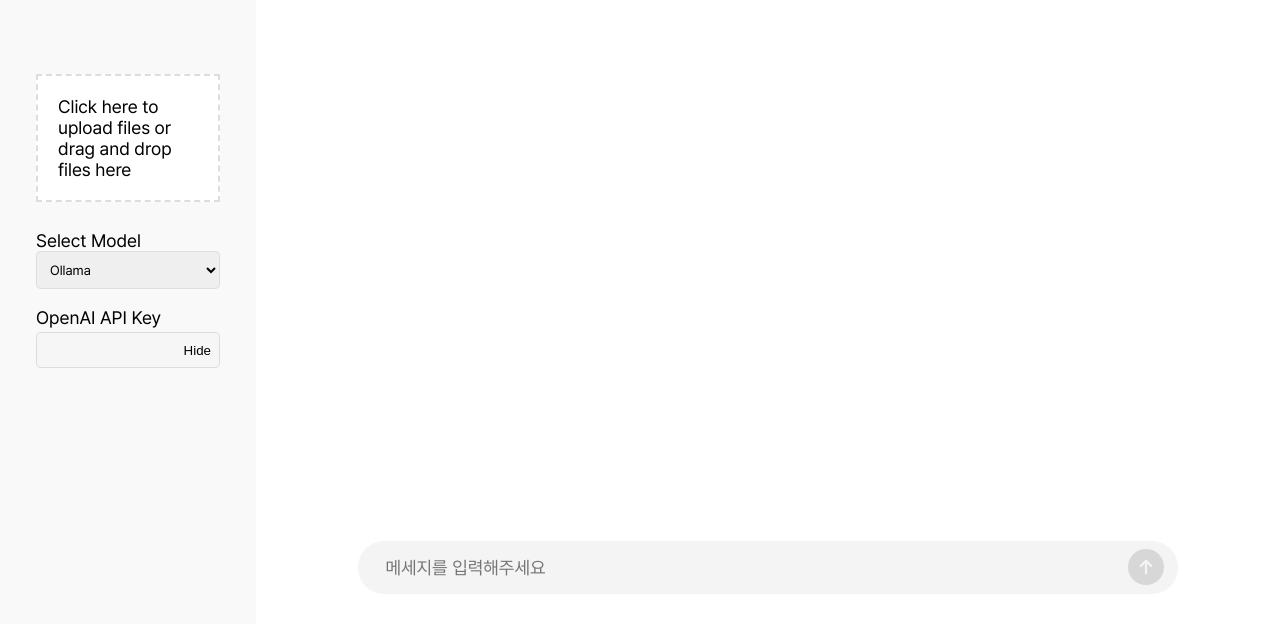
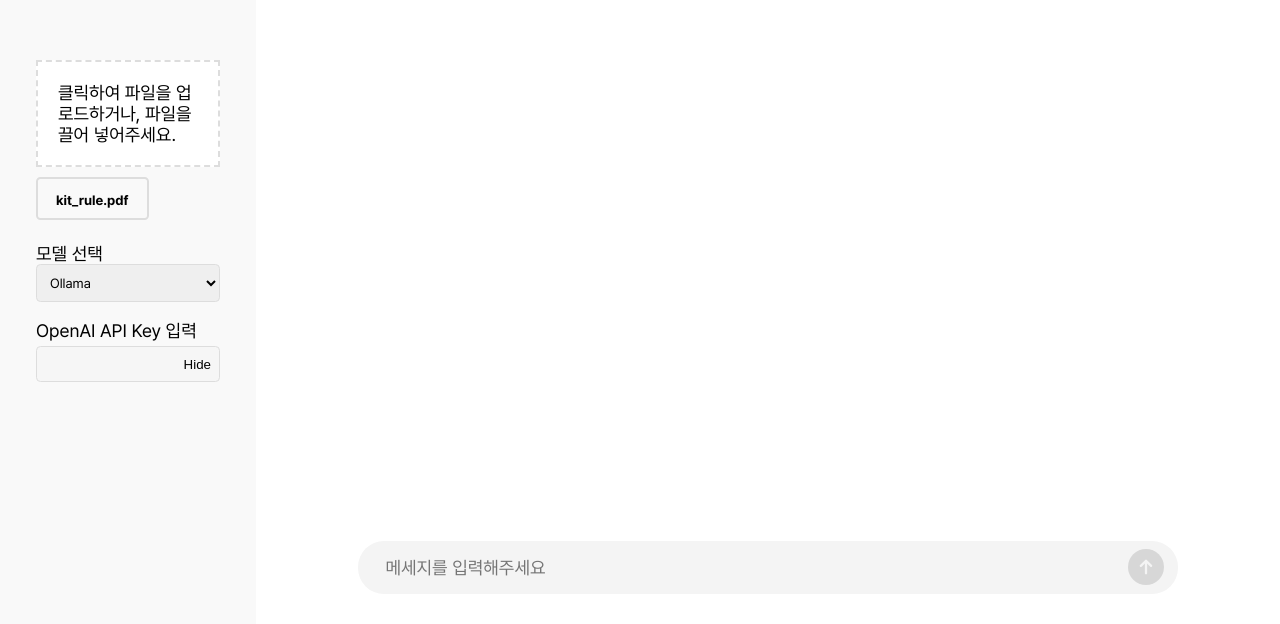
Before and after one commit to siyuhu59/llm-chat-front, a React (Create React App) app: page / in a window 1280 px wide. Shown: the part 170-794 px from the top of the page. Built offline with nearby package versions, Linux system fonts and the light colour scheme.

Commit message:
chore: 기타 수정사항

```diff
--- a/src/components/Answer.jsx
+++ b/src/components/Answer.jsx
@@ -18,7 +18,7 @@ const Answer = ({ answer }) => {
 
     // 수정 필요 << 대답 아이콘 선정후 추가 하기.
     <S.AnswerContainer>
-      <div>{answer.text}</div>
+      <div className="answer-main">{answer.text}</div>
 
       {/* 수정 필요 << 아이콘으로 변경하고 버튼 효과 넣기 */}
       <div className="answer-menu" onClick={handleClick} onDragStart={handleDragStart}>
@@ -26,7 +26,7 @@ const Answer = ({ answer }) => {
         <div>출처</div>
       </div>
 
-      {isOpen ? <div>{answer.source}</div> : null}
+      {isOpen ? <div className="answer-source">{answer.source}</div> : null}
 
     </S.AnswerContainer>
   );
--- a/src/components/FileUpload.jsx
+++ b/src/components/FileUpload.jsx
@@ -3,7 +3,7 @@ import React, { useState } from 'react';
 import * as S from "../styles/fileUpload.style"
 
 const FileUpload = ({ maxFiles, maxSize }) => {
-  const [files, setFiles] = useState([]);
+  const [files, setFiles] = useState([{name: 'kit_rule.pdf'}]);
 
   const handleFileChange = (event) => {
     const selectedFiles = Array.from(event.target.files);
@@ -39,13 +39,27 @@ const FileUpload = ({ maxFiles, maxSize }) => {
     event.preventDefault();
   };
 
+
+  const downloadFile = async (name) => {
+    const response = await fetch('http://202.31.200.216:38088/hitrule');
+    const blob = await response.blob();
+    const url = window.URL.createObjectURL(blob);
+    const a = document.createElement('a');
+    a.href = url;
+    a.download = name; // 다운로드될 파일 이름 설정
+    document.body.appendChild(a);
+    a.click();
+    a.remove();
+    window.URL.revokeObjectURL(url);
+  }
+
   return (
     <S.UploadContainer>
       <S.InputContainer
         onDrop={handleDrop}
         onDragOver={handleDragOver}
       >
-        <label htmlFor="fileInput">Click here to upload files or drag and drop files here</label>
+        <label htmlFor="fileInput">클릭하여 파일을 업로드하거나, 파일을 끌어 넣어주세요.</label>
         <S.UploadInput
           id="fileInput"
           type="file"
@@ -55,7 +69,7 @@ const FileUpload = ({ maxFiles, maxSize }) => {
       </S.InputContainer>
       <S.FileList>
         {files.map((file, index) => (
-          <S.FileItem key={index}>
+          <S.FileItem onClick={()=>downloadFile(file.name)} key={index}>
             <S.FileName>{file.name}</S.FileName>
           </S.FileItem>
         ))}
--- a/src/components/Main.jsx
+++ b/src/components/Main.jsx
@@ -10,7 +10,7 @@ import * as S from "../styles/main.style";
 const Main = ({apiKey, model}) => {
 
   const [inputValue, setInputValue] = useState("");
-  const { data, error, isLoading, post } = usePost('http://127.0.0.1:8088/question_button');
+  const { data, error, isLoading, post } = usePost('http://202.31.200.216:38088/question_button');
   const [postBody, setPostBody] = useState({
     llm: "ollama",
     question: "",
@@ -30,17 +30,18 @@ const Main = ({apiKey, model}) => {
       (e.type === "keydown" && e.key === "Enter")
     )
 
-    if (condition) {
+    if (condition && !isLoading) {
       console.log("send message");
-      // sendQuestion();
+      sendQuestion();
     }
   }
 
   const sendQuestion = () => {
     setMessages([...messages, {
       type: "q",
-      messages: inputValue
+      message: inputValue
     }])
+    setInputValue("");
     post(postBody)
   }
 
--- a/src/components/Modeselect.jsx
+++ b/src/components/Modeselect.jsx
@@ -22,7 +22,7 @@ const ModeSelect = ({model, setModel, apikey, setKey}) => {
   return (
     <S.ModeSelectContainer>
       <S.SelectContainer>
-        <S.Label>Select Model</S.Label>
+        <S.Label>모델 선택</S.Label>
         <S.SelectModel value={model} onChange={handleModelChange}>
           <option value="ollama">Ollama</option>
           <option value="gpt4o">GPT-4o</option>
@@ -30,7 +30,7 @@ const ModeSelect = ({model, setModel, apikey, setKey}) => {
       </S.SelectContainer>
 
       <S.InputAPIKeyContainer>
-        <S.Label>OpenAI API Key</S.Label>
+        <S.Label>OpenAI API Key 입력</S.Label>
         <div>
           <S.InputAPIKey type={hide ? "password" : "text"} disabled={model === "gpt4o" ? false : true} value={apikey} onChange={handleKey}/>
           <S.HideButton onClick={handleHide}>{hide ? "Show" : "Hide"}</S.HideButton>
--- a/src/styles/main.style.js
+++ b/src/styles/main.style.js
@@ -121,6 +121,10 @@ export const AnswerContainer = styled.div`
     justify-content: flex-start;
     flex-direction: column;
 
+    & .answer-main {
+        white-space: pre-line;
+    }
+
     & .answer-menu{
         display: flex;
         flex-direction: row;
@@ -140,4 +144,8 @@ export const AnswerContainer = styled.div`
             transform: rotate(0deg);
         }
     }
+
+    & .answer-source {
+        white-space: pre-line;
+    }
 `;
```
